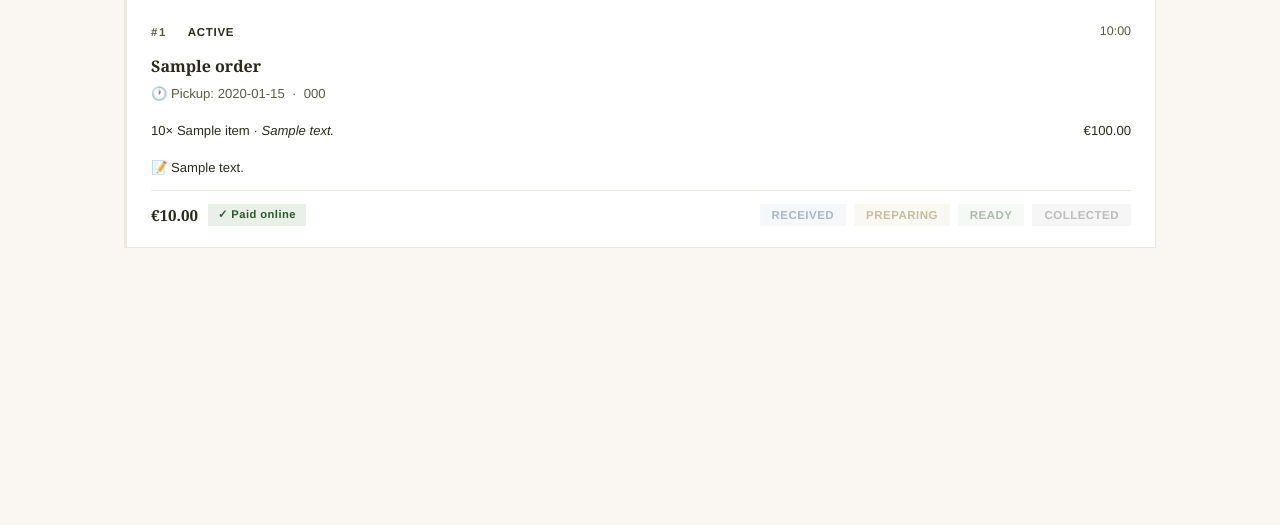
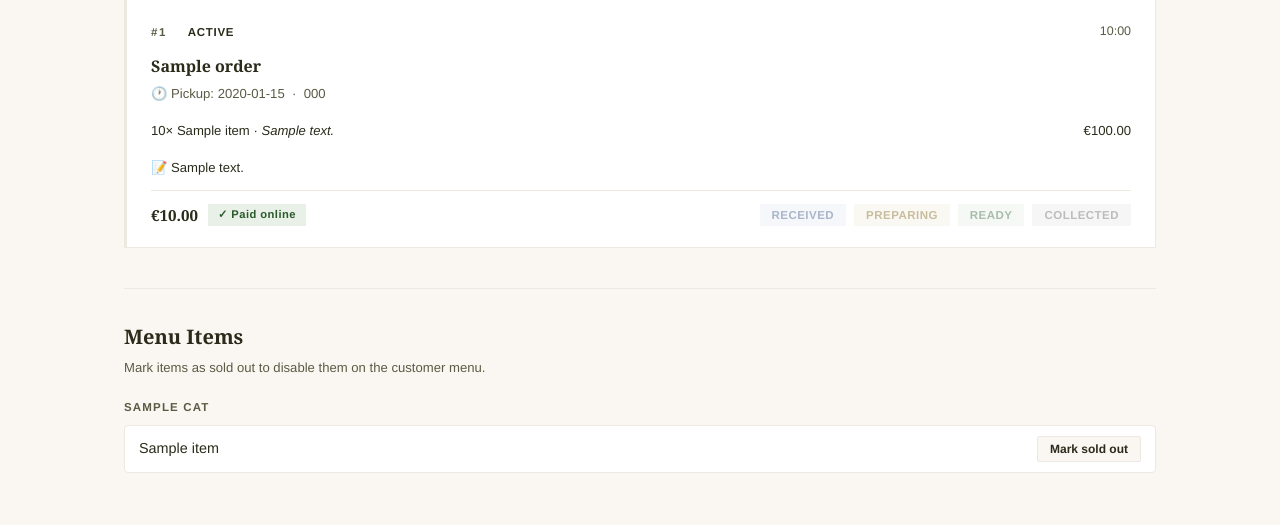
Before and after one commit to tenzingdigital/BearPawOrders, a Flask app: template templates/admin/dashboard.html in a window 1280 px wide. Shown: the part 276-801 px from the top of the page. Before the commit the page ends 524 px from the top, so only its background shows below. Run offline with Flask 3, Linux system fonts and the light colour scheme; tables that the repository leaves empty hold one stand-in row (values such as "Sample post"); the template is opened without the code that fills it: values that come from a table or form of the project are taken from there, most other values are stand-ins (such as "Sample title", 1, 10 or a date in 2020); some libraries are stand-ins or nearby versions.

Commit message:
Add sold-out item management for admins
Admins can now mark any menu item as sold out from the dashboard.
Sold-out items appear greyed out on the customer menu with the button
disabled and a red "Sold out" badge. The /cart/add endpoint also
rejects sold-out items server-side. Toggling is instant via fetch;
state persists in a SoldOutItem table across restarts.

https://claude.ai/code/session_01FDoZpd23sroGbc3zjUbvmM

```diff
--- a/app.py
+++ b/app.py
@@ -111,6 +111,11 @@ class OrderItem(db.Model):
         }
 
 
+class SoldOutItem(db.Model):
+    shop    = db.Column(db.String(50), primary_key=True)
+    item_id = db.Column(db.String(50), primary_key=True)
+
+
 # ── Cart helpers ──────────────────────────────────────────────────────────────
 
 def get_cart():
@@ -141,6 +146,7 @@ def menu(shop):
         return redirect(url_for('index'))
     cart = get_cart()
     conflict = cart['shop'] and cart['shop'] != shop and bool(cart['items'])
+    sold_out_ids = {s.item_id for s in SoldOutItem.query.filter_by(shop=shop).all()}
     return render_template('menu.html',
                            shop=shop, shop_info=SHOPS[shop],
                            categories=MENUS[shop],
@@ -148,6 +154,7 @@ def menu(shop):
                            cart=cart,
                            cart_count=cart_count(cart),
                            cart_shop_conflict=conflict,
+                           sold_out_ids=sold_out_ids,
                            shops=SHOPS)
 
 
@@ -164,6 +171,9 @@ def add_to_cart():
     item = get_shop_item(shop, item_id)
     if not item:
         return jsonify({'success': False, 'error': 'Item not found'}), 400
+
+    if SoldOutItem.query.filter_by(shop=shop, item_id=item_id).first():
+        return jsonify({'success': False, 'error': 'Item is currently sold out'}), 400
 
     cart = get_cart()
     if cart['shop'] and cart['shop'] != shop:
@@ -328,9 +338,12 @@ def admin_dashboard(shop):
     orders = (Order.query
               .filter(Order.shop == shop, db.func.date(Order.created_at) == today)
               .order_by(Order.created_at.desc()).all())
+    sold_out_ids = {s.item_id for s in SoldOutItem.query.filter_by(shop=shop).all()}
     return render_template('admin/dashboard.html',
                            shop=shop, shop_info=SHOPS[shop],
-                           orders=orders, cart_count=0)
+                           orders=orders, cart_count=0,
+                           categories=MENUS[shop],
+                           sold_out_ids=sold_out_ids)
 
 
 @app.route('/admin/order/<order_id>/status', methods=['POST'])
@@ -347,6 +360,23 @@ def update_order_status(order_id):
     db.session.commit()
     socketio.emit('order_updated', {'order_id': order_id, 'status': new_status}, room=order.shop)
     return jsonify({'success': True, 'status': new_status})
+
+
+@app.route('/admin/<shop>/soldout', methods=['POST'])
+def toggle_sold_out(shop):
+    if shop not in SHOPS or session.get('admin_shop') != shop:
+        return jsonify({'success': False}), 403
+    item_id = request.get_json().get('item_id')
+    if not item_id:
+        return jsonify({'success': False}), 400
+    existing = SoldOutItem.query.filter_by(shop=shop, item_id=item_id).first()
+    if existing:
+        db.session.delete(existing)
+        db.session.commit()
+        return jsonify({'success': True, 'sold_out': False})
+    db.session.add(SoldOutItem(shop=shop, item_id=item_id))
+    db.session.commit()
+    return jsonify({'success': True, 'sold_out': True})
 
 
 @app.route('/admin/logout')
--- a/static/css/style.css
+++ b/static/css/style.css
@@ -551,6 +551,78 @@ textarea.form-control{resize:vertical;min-height:80px}
 }
 .page-header p{color:rgba(255,255,255,.55);font-size:.82rem;margin-top:5px}
 
+/* ── Sold-out (customer menu) ── */
+.menu-item-card.sold-out { opacity:.55; }
+.menu-item-card.sold-out .add-btn-soldout {
+  background:var(--parchment);
+  color:var(--mid);
+  cursor:not-allowed;
+  border-color:var(--parchment);
+}
+.badge-soldout {
+  background:#fee2e2;
+  color:#991b1b;
+  font-size:.65rem;
+  font-weight:700;
+  letter-spacing:.06em;
+  text-transform:uppercase;
+  padding:2px 7px;
+  border-radius:2px;
+}
+
+/* ── Sold-out admin panel ── */
+.soldout-section {
+  margin-top:40px;
+  padding-top:32px;
+  border-top:1.5px solid var(--parchment);
+}
+.soldout-section h2 {
+  font-family:var(--font-serif);
+  font-size:1.25rem;
+  font-weight:700;
+  margin-bottom:4px;
+}
+.soldout-hint { font-size:.82rem; color:var(--mid); margin-bottom:20px; }
+.soldout-category { margin-bottom:20px; }
+.soldout-category h3 {
+  font-size:.72rem;
+  font-weight:700;
+  letter-spacing:.1em;
+  text-transform:uppercase;
+  color:var(--mid);
+  margin-bottom:8px;
+}
+.soldout-items { display:flex; flex-direction:column; gap:6px; }
+.soldout-item {
+  display:flex;
+  align-items:center;
+  justify-content:space-between;
+  padding:10px 14px;
+  background:var(--white);
+  border:1.5px solid var(--parchment);
+  border-radius:var(--radius);
+}
+.soldout-item.is-soldout { background:#fef2f2; border-color:#fecaca; }
+.soldout-item-name { font-size:.9rem; }
+.soldout-item.is-soldout .soldout-item-name { color:#991b1b; }
+.soldout-toggle-btn {
+  font-size:.75rem;
+  font-weight:600;
+  padding:5px 12px;
+  border:1.5px solid var(--parchment);
+  background:var(--cream);
+  color:var(--dark);
+  cursor:pointer;
+  border-radius:var(--radius-sm);
+  white-space:nowrap;
+}
+.soldout-toggle-btn.soldout-active {
+  background:#dcfce7;
+  border-color:#86efac;
+  color:#166534;
+}
+.soldout-toggle-btn:hover { opacity:.8; }
+
 /* ── Responsive ── */
 @media(max-width:768px){
   .shops-grid        {grid-template-columns:1fr}
--- a/static/js/admin.js
+++ b/static/js/admin.js
@@ -134,3 +134,28 @@ socket.on('order_updated', data => {
 if ('Notification' in window && Notification.permission === 'default') {
   Notification.requestPermission();
 }
+
+// ── Sold-out toggles ─────────────────────────────────────────────────────────
+
+document.querySelectorAll('.soldout-toggle-btn').forEach(btn => {
+  btn.addEventListener('click', async () => {
+    const itemId = btn.dataset.itemId;
+    const res = await fetch(`/admin/${SHOP}/soldout`, {
+      method: 'POST',
+      headers: {'Content-Type': 'application/json'},
+      body: JSON.stringify({item_id: itemId}),
+    });
+    if (!res.ok) return;
+    const data = await res.json();
+    const row = btn.closest('.soldout-item');
+    if (data.sold_out) {
+      row.classList.add('is-soldout');
+      btn.classList.add('soldout-active');
+      btn.textContent = 'Back in stock';
+    } else {
+      row.classList.remove('is-soldout');
+      btn.classList.remove('soldout-active');
+      btn.textContent = 'Mark sold out';
+    }
+  });
+});
--- a/templates/admin/dashboard.html
+++ b/templates/admin/dashboard.html
@@ -130,6 +130,30 @@
       </div>
     </div>
 
+    <!-- Menu / Sold Out -->
+    <div class="soldout-section">
+      <h2>Menu Items</h2>
+      <p class="soldout-hint">Mark items as sold out to disable them on the customer menu.</p>
+      {% for cat in categories %}
+        {% if cat.items %}
+        <div class="soldout-category">
+          <h3>{{ cat.name }}</h3>
+          <div class="soldout-items">
+            {% for item in cat.items %}
+            <div class="soldout-item{{ ' is-soldout' if item.id in sold_out_ids }}" data-item-id="{{ item.id }}">
+              <span class="soldout-item-name">{{ item.name }}</span>
+              <button class="soldout-toggle-btn{{ ' soldout-active' if item.id in sold_out_ids }}"
+                      data-item-id="{{ item.id }}">
+                {{ 'Back in stock' if item.id in sold_out_ids else 'Mark sold out' }}
+              </button>
+            </div>
+            {% endfor %}
+          </div>
+        </div>
+        {% endif %}
+      {% endfor %}
+    </div>
+
   </div>
 </div>
 
```
Also changed, not shown: templates/menu.html (+10 -3 lines).
